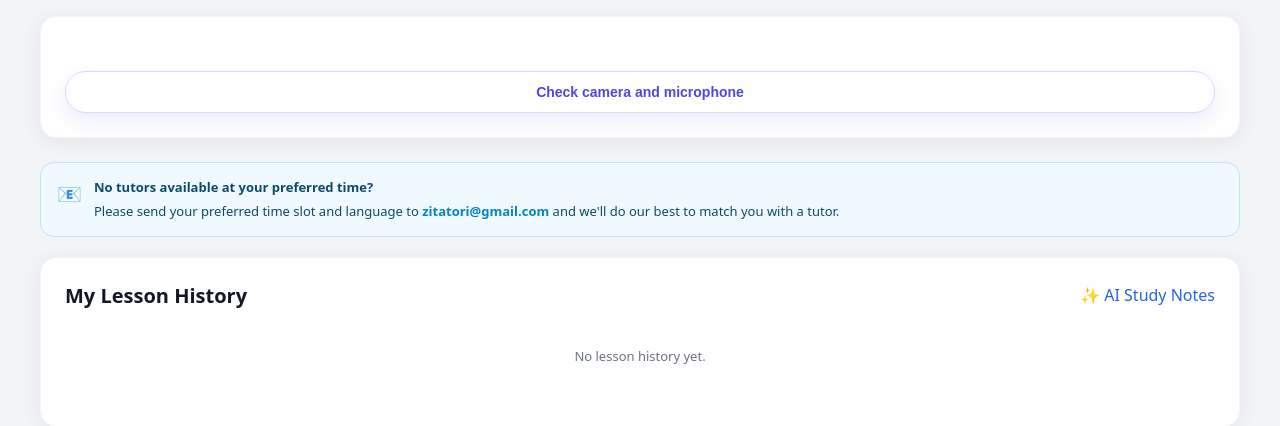
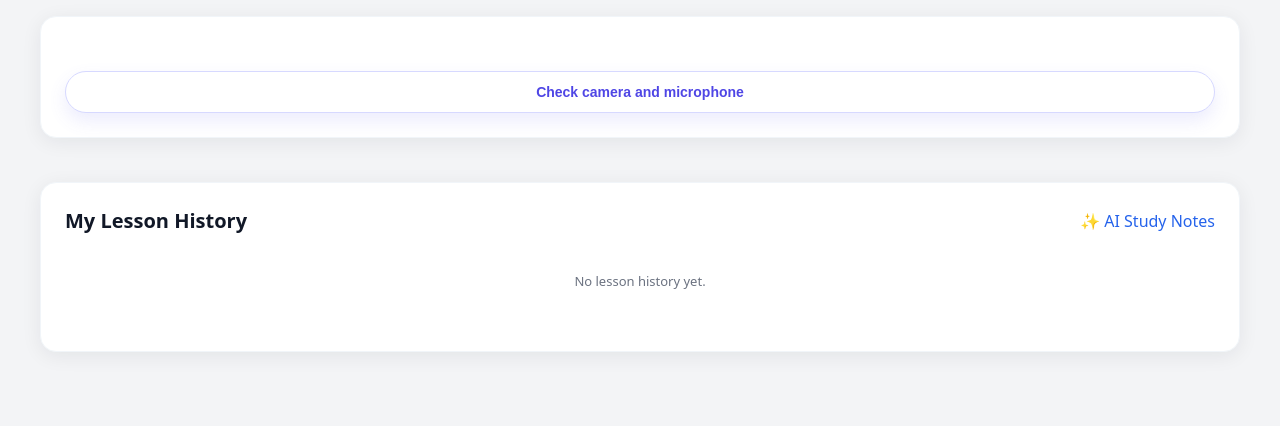
Before and after one commit to Zitatori/Django-5min-LanguageApp, a Django app: page /request/ in a window 1280 px wide. Shown: the part 224-650 px from the top of the page. Run offline with Django 4.2, Linux system fonts and the light colour scheme; the visitor is signed in with stand-in values (Sample User, id 1); data comes from the database, SQL or seed files in the repository; data that the repository does not hold is empty; some libraries are stand-ins or nearby versions.

Commit message:
Remove tutor availability email solicitation from student page

```diff
--- a/templates/core/create_request.html
+++ b/templates/core/create_request.html
@@ -546,27 +546,6 @@
   </div>
 </div>
 
-{# ── 講師がいない場合の案内 ── #}
-<div style="
-  display:flex; align-items:flex-start; gap:12px;
-  background:#f0f9ff;
-  border:1.5px solid #bae6fd;
-  border-radius:14px;
-  padding:14px 16px;
-  margin-top:12px;
-  font-size:13px; color:#0c4a6e; line-height:1.6;
-">
-  <span style="font-size:20px; flex-shrink:0; margin-top:1px;">📧</span>
-  <div>
-    <strong style="display:block; margin-bottom:3px;">{% trans "No tutors available at your preferred time?" %}</strong>
-    {% trans "Please send your preferred time slot and language to" %}
-    <a href="mailto:zitatori@gmail.com" style="color:#0284c7; font-weight:600; text-decoration:none;">
-      zitatori@gmail.com
-    </a>
-    {% trans "and we'll do our best to match you with a tutor." %}
-  </div>
-</div>
-
 </div>{# /cr-pc-left #}
 <div class="cr-pc-right">
 
```
